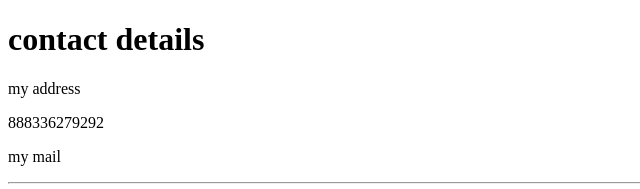
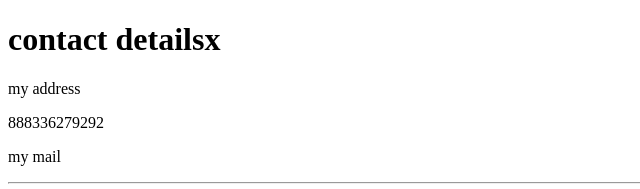
Before and after one commit to anandus2021/site, a plain HTML site: page contact.html in a window 1280 px wide. Shown: the top 189 px of the page, 0-640 px from the left. Drawn offline with Linux system fonts and the light colour scheme.

Commit message:
Update contact.html

```diff
--- a/contact.html
+++ b/contact.html
@@ -5,7 +5,7 @@
     <title>contact me</title>
   </head>
   <body>
-    <h1>contact details</h1>
+    <h1>contact detailsx</h1>
     <p>my address</p>
     <p>888336279292</p>
     <p>my mail</p>
```
